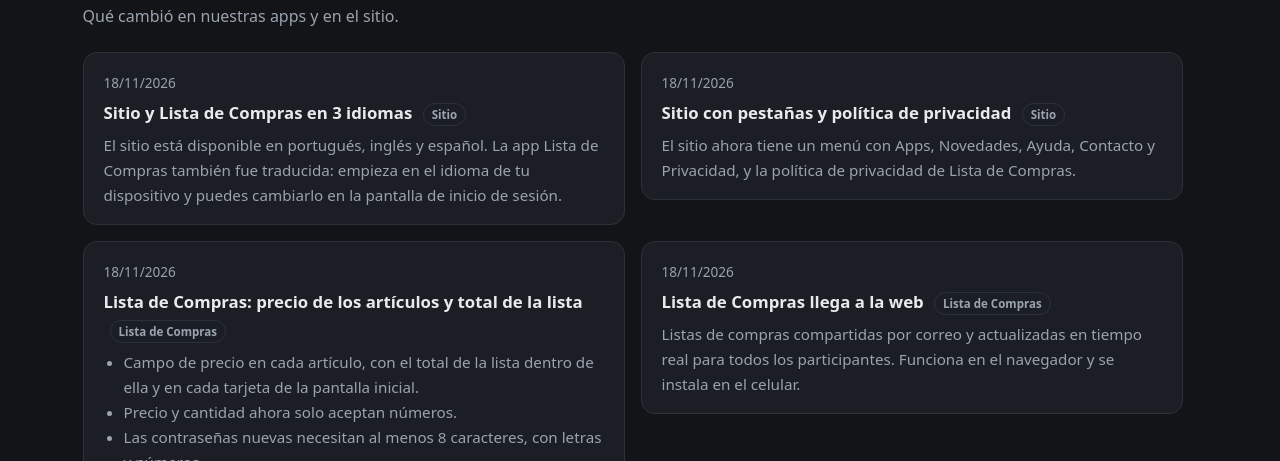
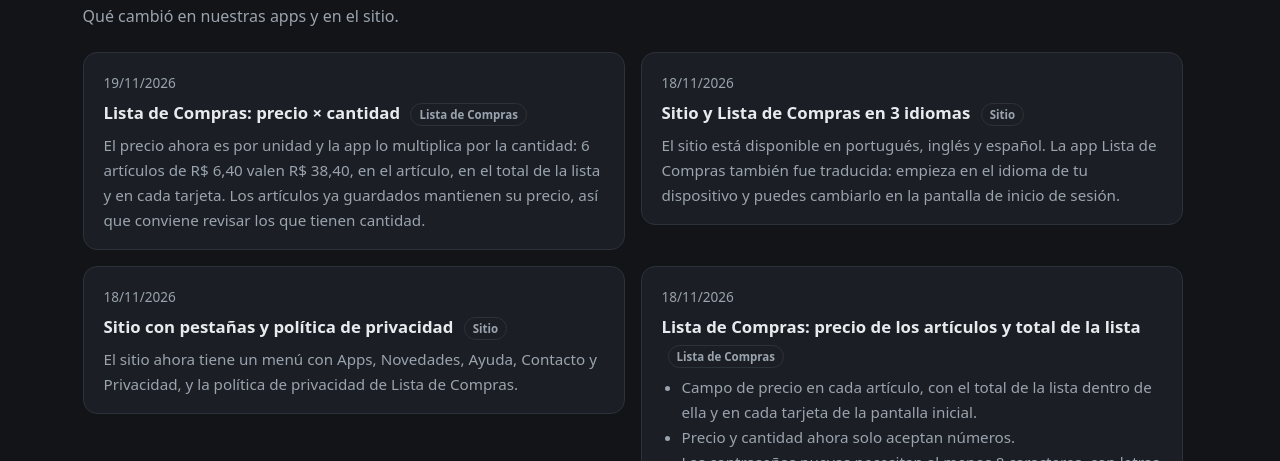
Before and after one commit to flrsistemas/flrsistemas.github.io, a plain HTML site: page es/novedades/index.html in a window 1280 px wide. Shown: the part 339-800 px from the top of the page. Drawn offline with Linux system fonts and the light colour scheme.

Commit message:
novidades: preco x quantidade no Lista de Compras
Co-Authored-By: Claude Sonnet 5.5 <noreply@anthropic.com>

```diff
--- a/es/novedades/index.html
+++ b/es/novedades/index.html
@@ -197,6 +197,12 @@
 
   <div class="news-list">
   <article class="news-item">
+    <time datetime="2026-11-19">19/11/2026</time>
+    <h3>Lista de Compras: precio × cantidad <span class="tag">Lista de Compras</span></h3>
+    <p>El precio ahora es por unidad y la app lo multiplica por la cantidad: 6 artículos de R$ 6,40 valen R$ 38,40, en el artículo, en el total de la lista y en cada tarjeta. Los artículos ya guardados mantienen su precio, así que conviene revisar los que tienen cantidad.</p>
+  </article>
+
+  <article class="news-item">
     <time datetime="2026-11-18">18/11/2026</time>
     <h3>Sitio y Lista de Compras en 3 idiomas <span class="tag">Sitio</span></h3>
     <p>El sitio está disponible en portugués, inglés y español. La app Lista de Compras también fue traducida: empieza en el idioma de tu dispositivo y puedes cambiarlo en la pantalla de inicio de sesión.</p>
```
Also changed, not shown: en/news/index.html (+6 -0 lines), novidades/index.html (+6 -0 lines).
